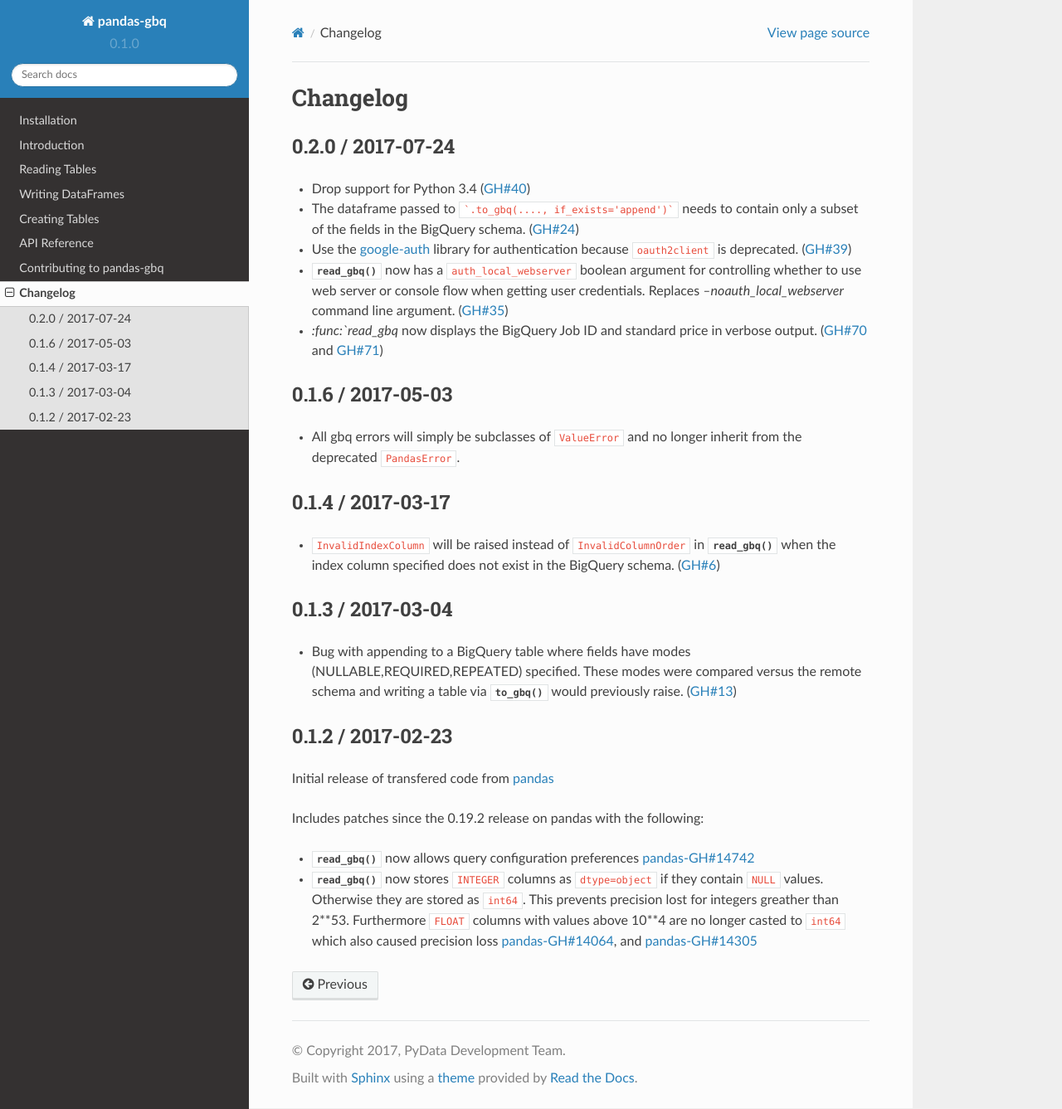
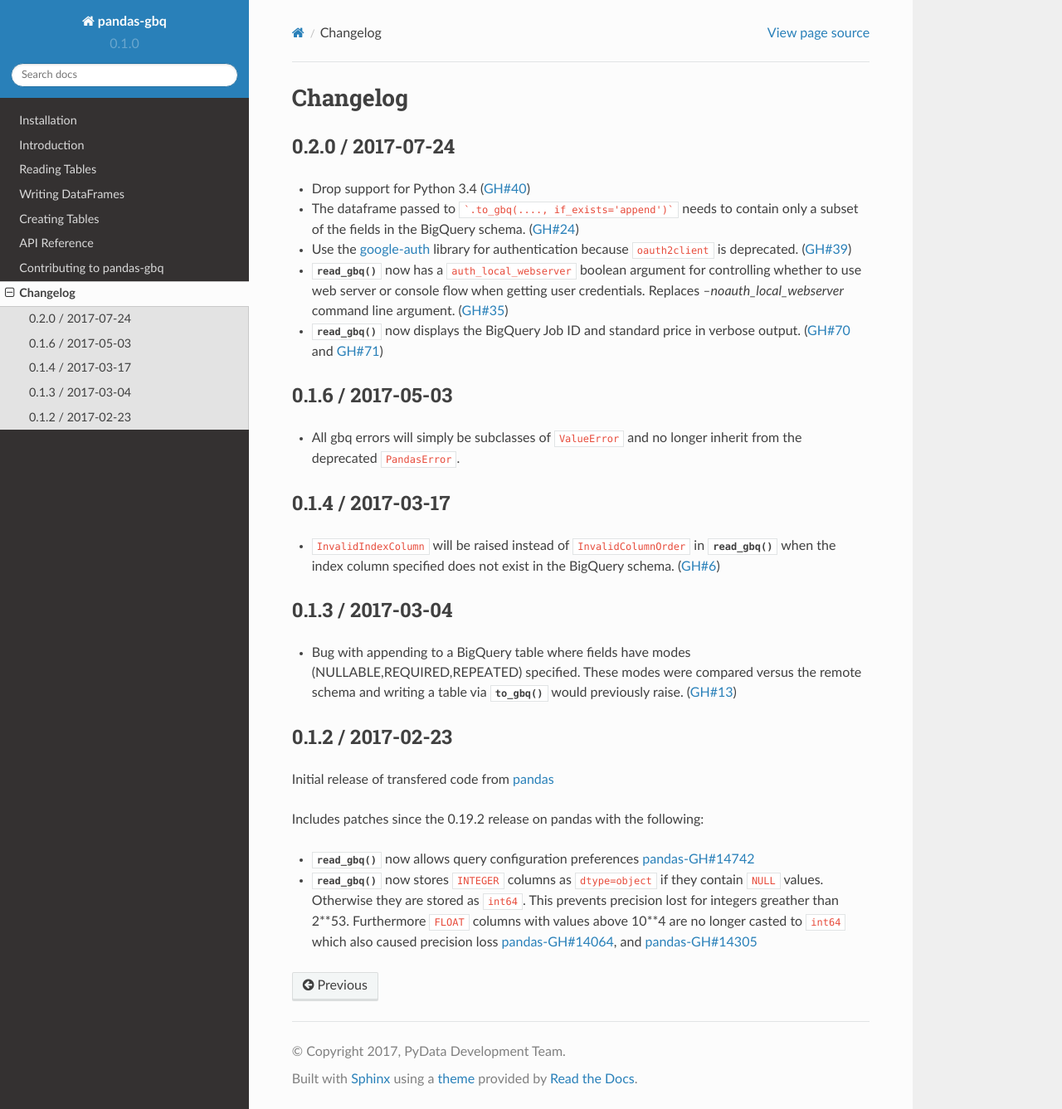
Before and after one commit to googleapis/python-bigquery-pandas, a Sphinx documentation site: the page built from docs/source/changelog.rst, in a window 1280 px wide and 1337 px high. Shown: the whole window at 83% size. Built offline with Sphinx 7.4.7 and the Read the Docs theme 2.0.0, drawn with Linux system fonts in a browser that asks for light colours.

Commit message:
DOC: Fix formatting

````diff
--- a/docs/source/changelog.rst
+++ b/docs/source/changelog.rst
@@ -8,7 +8,7 @@
 - The dataframe passed to ```.to_gbq(...., if_exists='append')``` needs to contain only a subset of the fields in the BigQuery schema. (:issue:`24`)
 - Use the `google-auth <https://google-auth.readthedocs.io/en/latest/>`__ library for authentication because ``oauth2client`` is deprecated. (:issue:`39`)
 - :func:`read_gbq` now has a ``auth_local_webserver`` boolean argument for controlling whether to use web server or console flow when getting user credentials. Replaces `--noauth_local_webserver` command line argument. (:issue:`35`)
-- `:func:`read_gbq` now displays the BigQuery Job ID and standard price in verbose output. (:issue:`70` and :issue:`71`)
+- :func:`read_gbq` now displays the BigQuery Job ID and standard price in verbose output. (:issue:`70` and :issue:`71`)
 
 0.1.6 / 2017-05-03
 ------------------
````
